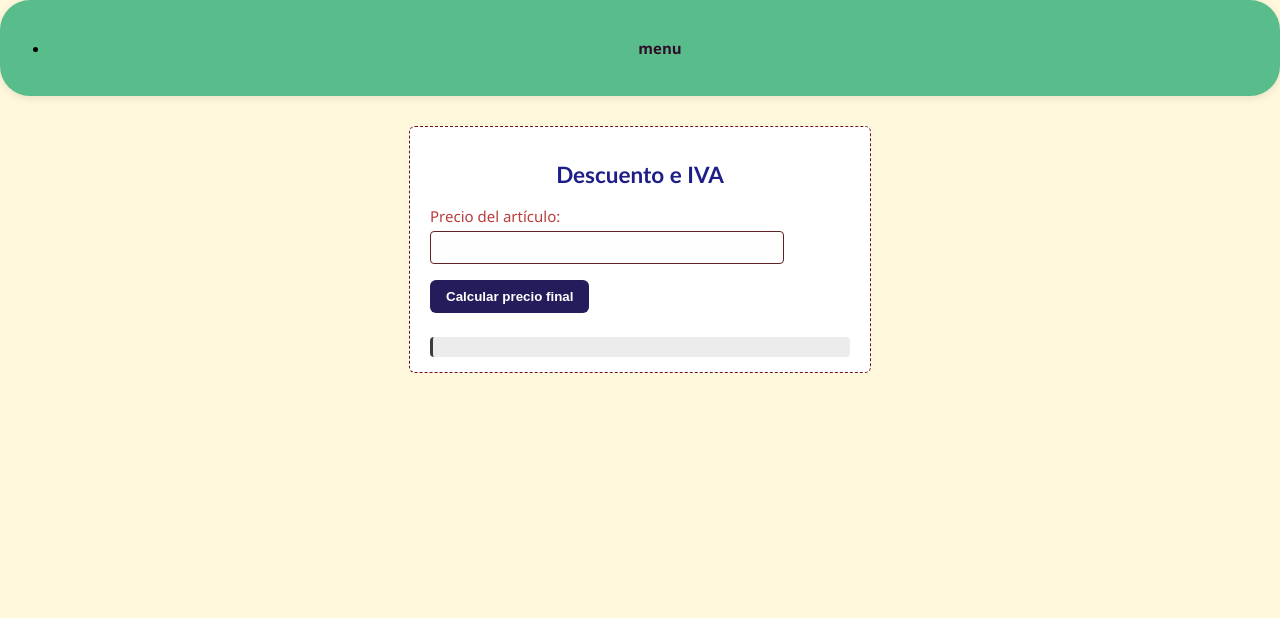
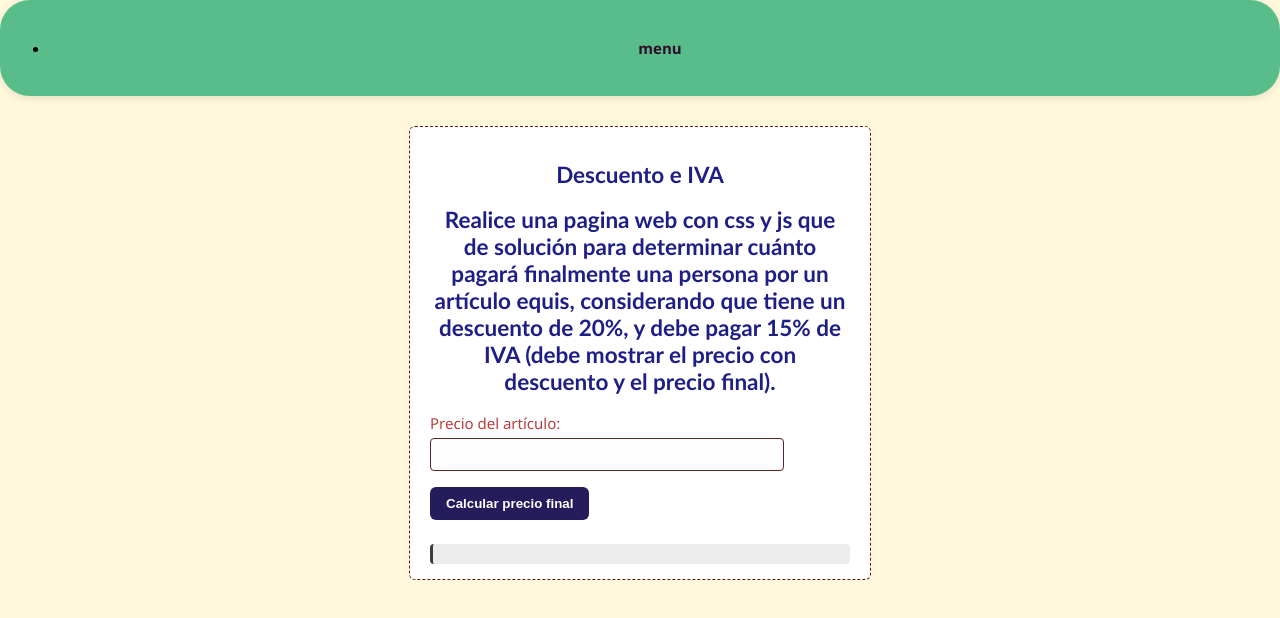
Before and after one commit to Jair212422/SECUENCIALES, a plain HTML site: page practica1/secuenciales/2.12.html in a window 1280 px wide. Drawn offline with Linux system fonts and the light colour scheme.

Commit message:
Update 2.12.html

```diff
--- a/practica1/secuenciales/2.12.html
+++ b/practica1/secuenciales/2.12.html
@@ -16,6 +16,8 @@
     </nav>
     <div class="container">
         <h2>Descuento e IVA</h2>
+        <h2>Realice una pagina web con css y js que de solución para determinar cuánto pagará finalmente una persona por un artículo equis,
+            considerando que tiene un descuento de 20%, y debe pagar 15% de IVA (debe mostrar el precio con descuento y el precio final).</h2>
         <label for="precio">Precio del artículo:</label>
         <input type="number" id="precio">
         <button onclick="calcularFinal()">Calcular precio final</button>
```
